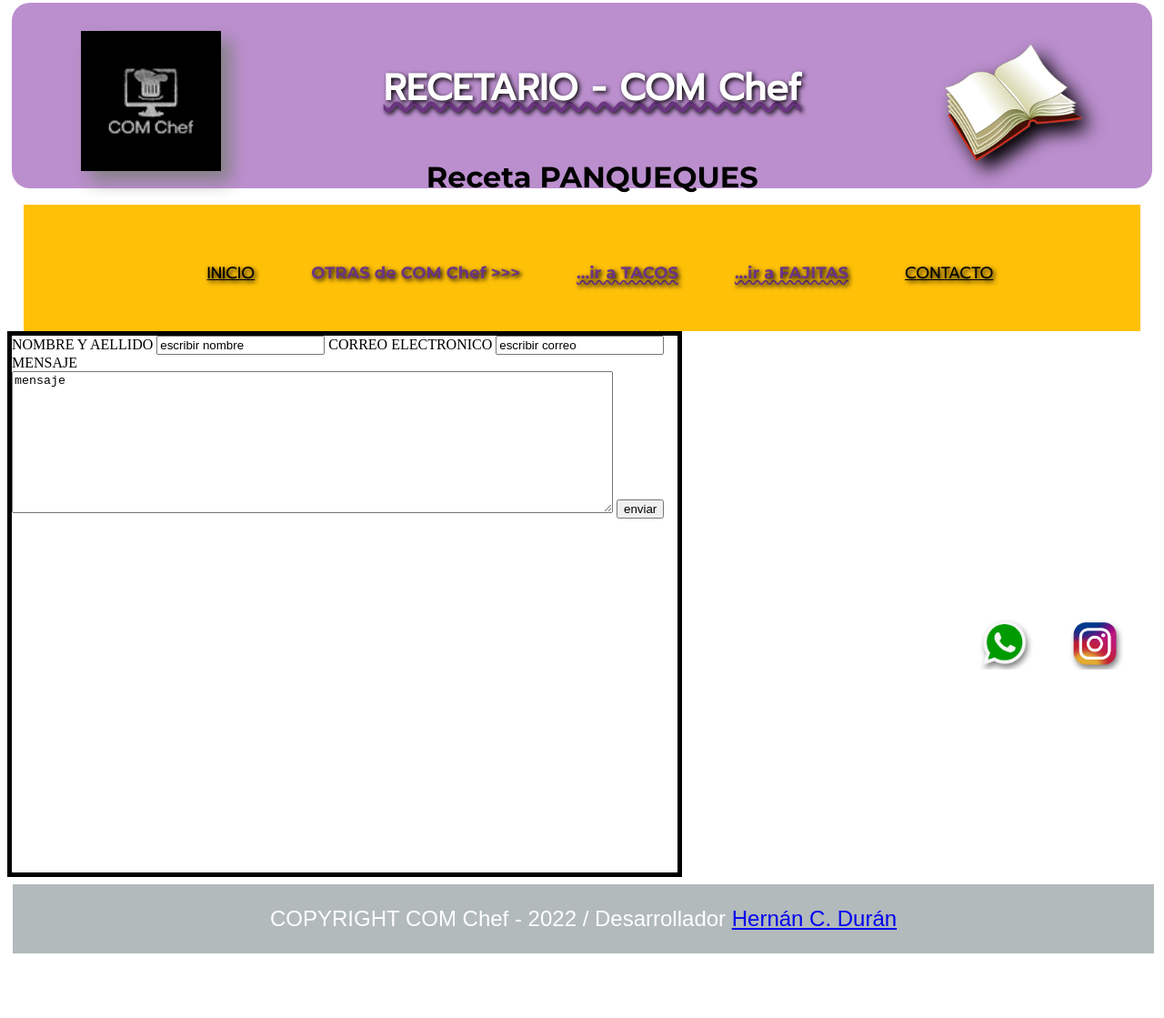
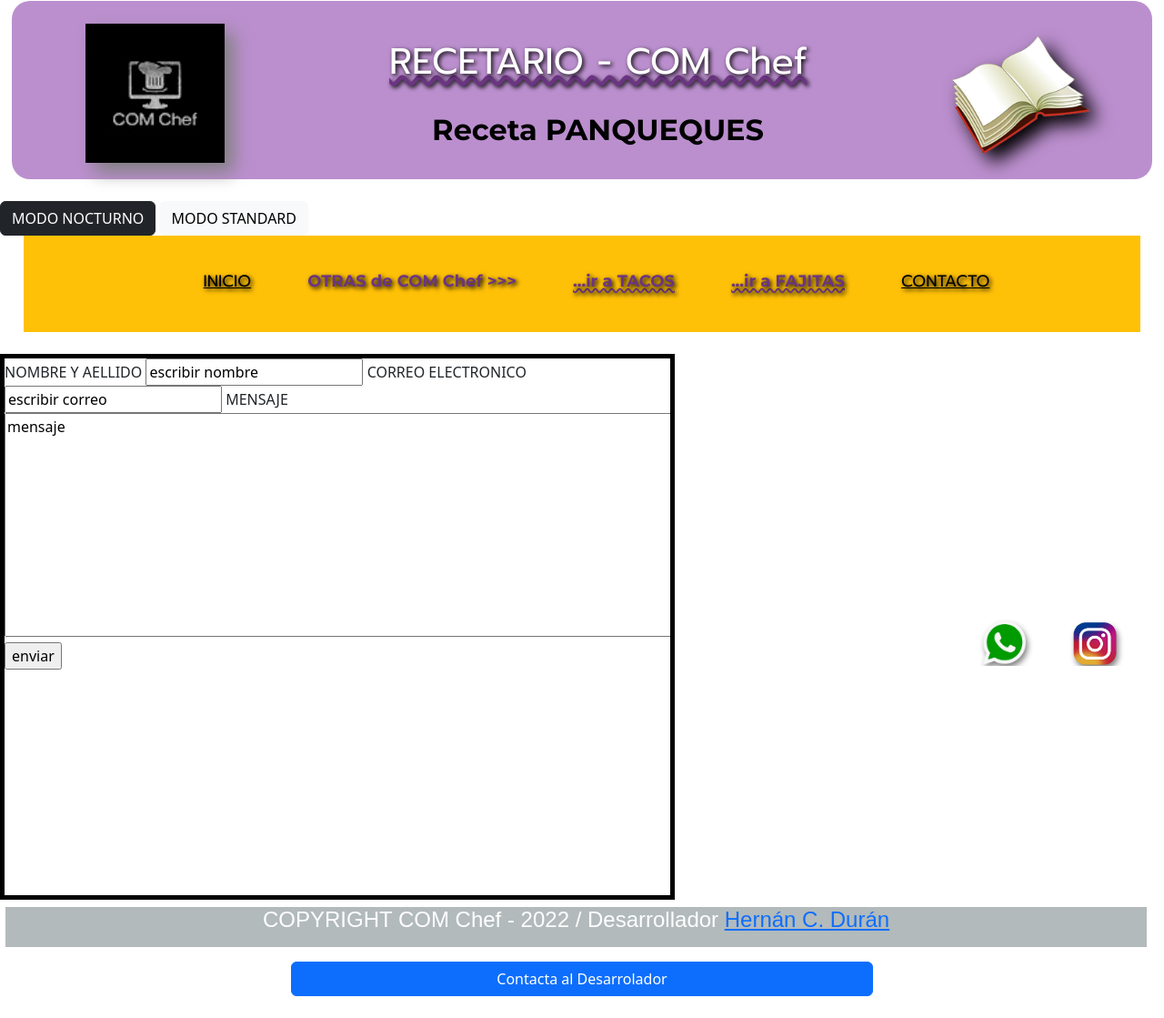
Before and after one commit to hernancduran/ProyectoEDLP_TP, a plain HTML site: page contacto.html in a window 1280 px wide. Shown: the part 23-1142 px from the top of the page at 91% size. Before the commit the page ends 1095 px from the top, so only its background shows below. Drawn offline with nearby package versions, Linux system fonts and the light colour scheme.

Commit message:
Add files via upload

```diff
--- a/contacto.html
+++ b/contacto.html
@@ -9,6 +9,7 @@
   <meta name="author" content="Hernan Duran">
   <meta name="viewport" content="width=device-width, initial-scale=1.0">
   <title> Panqueque COM-Chef </title>
+  <link href="https://cdn.jsdelivr.net/npm/bootstrap@5.2.0-beta1/dist/css/bootstrap.min.css" rel="stylesheet" integrity="sha384-0evHe/X+R7YkIZDRvuzKMRqM+OrBnVFBL6DOitfPri4tjfHxaWutUpFmBp4vmVor" crossorigin="anonymous">
   <link rel="stylesheet" href=" ./css/style.css ">
 </head>
 
@@ -34,6 +35,11 @@
     </div>
   </header>
   <br>
+  <!-- boton modo noche-->
+  <div class="contenedorbotonnoche">
+    <button onclick="fondooscuro()" class="btn btn-dark">MODO NOCTURNO</button>
+    <button onclick="fondoclaro()" class="btn btn-light">MODO STANDARD</button>
+  </div>
   <!-- NAVbar -->
   <nav id="menu">
     <div class="caja-barratop">
@@ -48,6 +54,7 @@
           </ul>
         </div>
       </nav>
+      <br>
       <section>
 
         <form>
@@ -85,5 +92,14 @@
         </div>
         <br>
       </footer>
+      <!-- boton DESARROLLADOR-->
+      <div class="d-grid gap-2 col-6 mx-auto">
+        <button onclick="contactame()" class="btn btn-primary" type="button">Contacta al Desarrolador</button>
+      </div>
+      <br>
+      <!-- JavaScript Bundle with Popper -->
+      <script src="https://cdn.jsdelivr.net/npm/bootstrap@5.2.0-beta1/dist/js/bootstrap.bundle.min.js" integrity="sha384-pprn3073KE6tl6bjs2QrFaJGz5/SUsLqktiwsUTF55Jfv3qYSDhgCecCxMW52nD2" crossorigin="anonymous"></script>
+      <!-- JavaScript PROPIO -->
+      <script src="./js/code-guide.js"></script>
     </body>
     </html>
```
Also changed, not shown: index.html (+17 -3 lines). Lines whose indentation alone changed are shown as unchanged.
